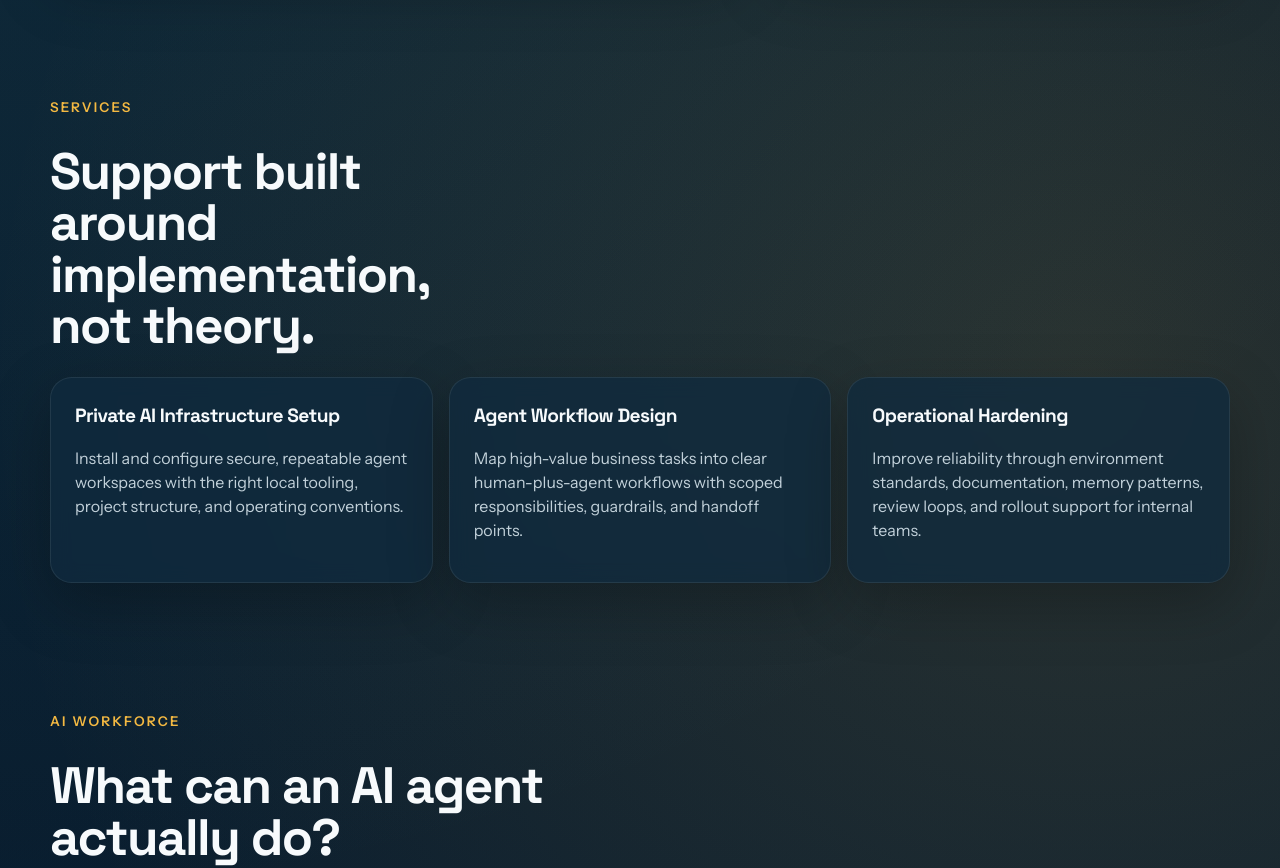
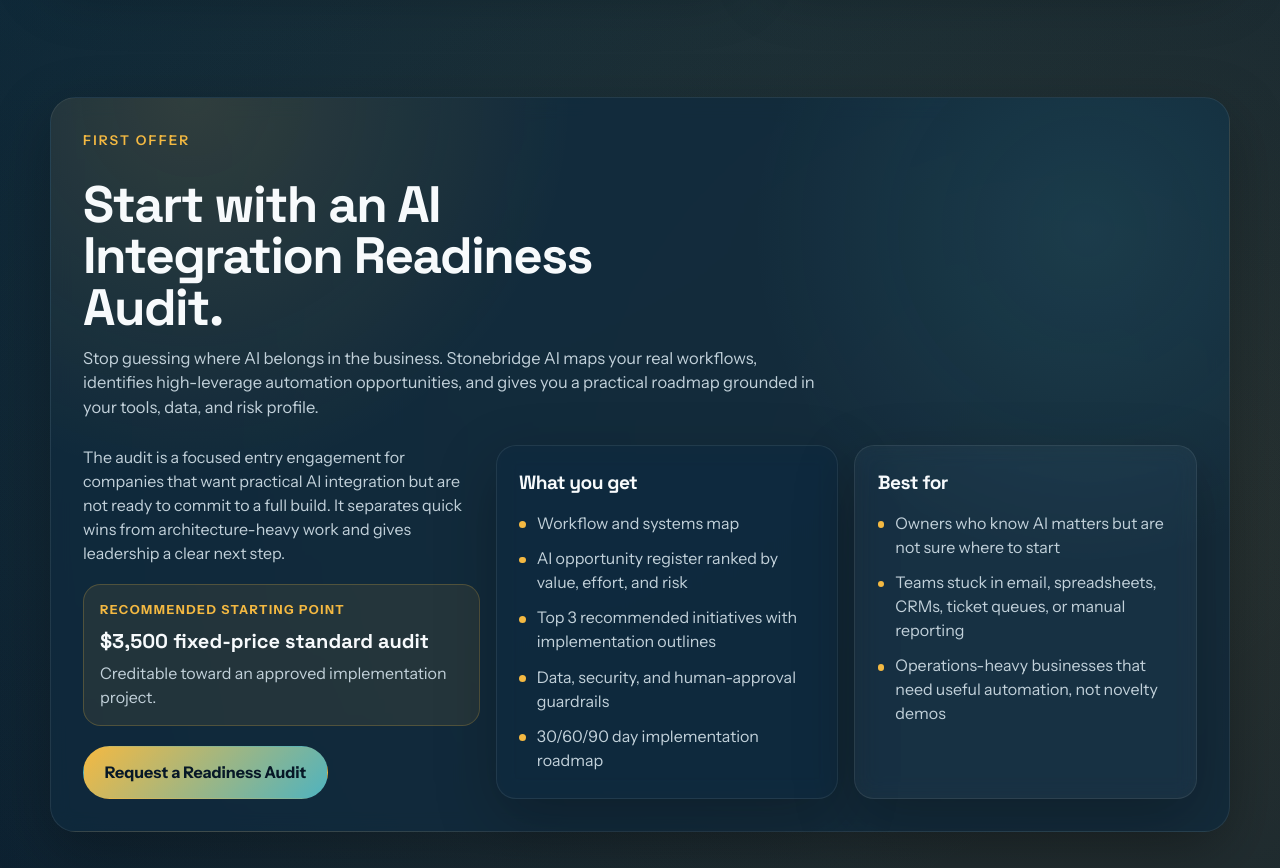
Before and after one commit to krisStone7/agentic-solutions-landing, a React (Vite) app: page / in a window 1280 px wide. Shown: the part 840-1708 px from the top of the page. Built offline with nearby package versions, Linux system fonts and the light colour scheme.

Commit message:
Add AI readiness audit offer

```diff
--- a/src/App.jsx
+++ b/src/App.jsx
@@ -1,4 +1,19 @@
 import React from 'react';
+
+
+const auditDeliverables = [
+  'Workflow and systems map',
+  'AI opportunity register ranked by value, effort, and risk',
+  'Top 3 recommended initiatives with implementation outlines',
+  'Data, security, and human-approval guardrails',
+  '30/60/90 day implementation roadmap',
+];
+
+const auditBestFor = [
+  'Owners who know AI matters but are not sure where to start',
+  'Teams stuck in email, spreadsheets, CRMs, ticket queues, or manual reporting',
+  'Operations-heavy businesses that need useful automation, not novelty demos',
+];
 
 const agentRoles = [
   {
@@ -102,6 +117,7 @@ function App() {
         </a>
         <nav className="nav">
           <a href="#services">Services</a>
+          <a href="#readiness-audit">Readiness Audit</a>
           <a href="#ai-workforce">AI Workforce</a>
           <a href="#process">How It Works</a>
           <a href="#outcomes">Outcomes</a>
@@ -147,6 +163,59 @@ function App() {
               </li>
             </ul>
           </aside>
+        </section>
+
+
+        <section className="section audit-section" id="readiness-audit">
+          <div className="audit-card">
+            <div className="section-heading wide">
+              <p className="eyebrow">First Offer</p>
+              <h2>Start with an AI Integration Readiness Audit.</h2>
+              <p className="section-intro">
+                Stop guessing where AI belongs in the business. Stonebridge AI
+                maps your real workflows, identifies high-leverage automation
+                opportunities, and gives you a practical roadmap grounded in
+                your tools, data, and risk profile.
+              </p>
+            </div>
+
+            <div className="audit-layout">
+              <div className="audit-summary">
+                <p>
+                  The audit is a focused entry engagement for companies that want
+                  practical AI integration but are not ready to commit to a full
+                  build. It separates quick wins from architecture-heavy work and
+                  gives leadership a clear next step.
+                </p>
+                <div className="audit-price">
+                  <span>Recommended starting point</span>
+                  <strong>$3,500 fixed-price standard audit</strong>
+                  <p>Creditable toward an approved implementation project.</p>
+                </div>
+                <a className="button button-primary" href="#contact">
+                  Request a Readiness Audit
+                </a>
+              </div>
+
+              <div className="audit-list-panel">
+                <h3>What you get</h3>
+                <ul>
+                  {auditDeliverables.map((item) => (
+                    <li key={item}>{item}</li>
+                  ))}
+                </ul>
+              </div>
+
+              <div className="audit-list-panel muted-panel">
+                <h3>Best for</h3>
+                <ul>
+                  {auditBestFor.map((item) => (
+                    <li key={item}>{item}</li>
+                  ))}
+                </ul>
+              </div>
+            </div>
+          </div>
         </section>
 
         <section className="section" id="services">
@@ -289,11 +358,12 @@ function App() {
         <section className="section cta-section" id="contact">
           <div className="cta-card">
             <p className="eyebrow">Call To Action</p>
-            <h2>Start with a workflow audit for your first AI agent.</h2>
+            <h2>Start with an AI Integration Readiness Audit.</h2>
             <p>
               If you want to see where an AI workforce could save time, capture
               missed opportunities, or reduce admin load, Stonebridge AI can
-              map the first useful workflow and build from there.
+              map the first useful workflow, rank the opportunities, and build
+              from a clear implementation roadmap.
             </p>
             <p className="contact-note">Contact Kris Stone at Stonebridge AI.</p>
             <a className="button button-primary" href="mailto:stonebridgeai@agentmail.to">
--- a/src/styles.css
+++ b/src/styles.css
@@ -497,6 +497,109 @@ h3 {
   background: #F4B942;
 }
 
+
+.audit-card,
+.audit-list-panel {
+  border: 1px solid rgba(255, 255, 255, 0.08);
+  background: rgba(16, 42, 63, 0.74);
+  backdrop-filter: blur(10px);
+  box-shadow: 0 20px 60px rgba(0, 0, 0, 0.25);
+}
+
+.audit-card {
+  padding: 2rem;
+  border-radius: 1.6rem;
+  background:
+    radial-gradient(circle at 12% 0%, rgba(244, 185, 66, 0.14), transparent 30%),
+    radial-gradient(circle at 88% 18%, rgba(79, 179, 191, 0.12), transparent 28%),
+    rgba(16, 42, 63, 0.74);
+}
+
+.audit-layout {
+  display: grid;
+  grid-template-columns: minmax(0, 1.1fr) repeat(2, minmax(0, 0.95fr));
+  gap: 1rem;
+  align-items: stretch;
+}
+
+.audit-summary,
+.audit-list-panel {
+  min-height: 100%;
+}
+
+.audit-summary {
+  display: flex;
+  flex-direction: column;
+  gap: 1.2rem;
+}
+
+.audit-summary p,
+.audit-price p,
+.audit-list-panel li {
+  color: #C2D1DA;
+}
+
+.audit-summary p,
+.audit-price p {
+  margin: 0;
+}
+
+.audit-price {
+  display: grid;
+  gap: 0.35rem;
+  padding: 1rem;
+  border: 1px solid rgba(244, 185, 66, 0.22);
+  border-radius: 1.1rem;
+  background: rgba(244, 185, 66, 0.08);
+}
+
+.audit-price span {
+  color: #F4B942;
+  font-size: 0.78rem;
+  font-weight: 700;
+  letter-spacing: 0.12em;
+  text-transform: uppercase;
+}
+
+.audit-price strong {
+  font-family: 'Space Grotesk', sans-serif;
+  font-size: 1.25rem;
+}
+
+.audit-list-panel {
+  padding: 1.4rem;
+  border-radius: 1.25rem;
+}
+
+.audit-list-panel ul {
+  display: grid;
+  gap: 0.7rem;
+  padding: 0;
+  margin: 0;
+  list-style: none;
+}
+
+.audit-list-panel li {
+  position: relative;
+  padding-left: 1.1rem;
+}
+
+.audit-list-panel li::before {
+  content: '';
+  position: absolute;
+  left: 0;
+  top: 0.65em;
+  width: 0.42rem;
+  height: 0.42rem;
+  border-radius: 999px;
+  background: #F4B942;
+}
+
+.audit-summary .button {
+  width: fit-content;
+  margin-top: auto;
+}
+
 .day-section {
   padding-top: 2rem;
 }
@@ -550,7 +653,8 @@ h3 {
 
 @media (max-width: 980px) {
   .role-grid,
-  .comparison-grid {
+  .comparison-grid,
+  .audit-layout {
     grid-template-columns: repeat(2, minmax(0, 1fr));
   }
 
@@ -562,14 +666,17 @@ h3 {
 @media (max-width: 720px) {
   .role-grid,
   .comparison-grid,
-  .timeline-item {
+  .timeline-item,
+  .audit-layout {
     grid-template-columns: 1fr;
   }
 
   .role-card,
   .timeline-item,
   .comparison-card,
-  .comparison-column {
+  .comparison-column,
+  .audit-card,
+  .audit-list-panel {
     padding: 1.25rem;
   }
 
@@ -707,7 +814,9 @@ h3 {
   .role-card,
   .timeline-item,
   .comparison-column,
-  .cta-card {
+  .cta-card,
+  .audit-card,
+  .audit-list-panel {
     border-radius: 1.05rem;
   }
 
@@ -716,7 +825,8 @@ h3 {
   .audience-item,
   .role-card,
   .timeline-item,
-  .comparison-column {
+  .comparison-column,
+  .audit-list-panel {
     padding: 1rem;
   }
 
```
